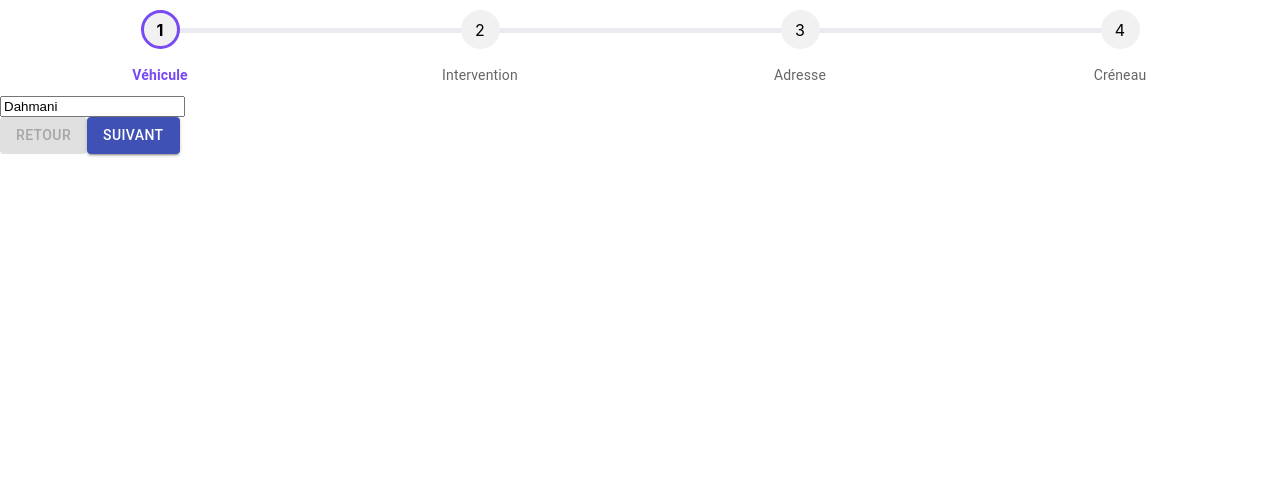
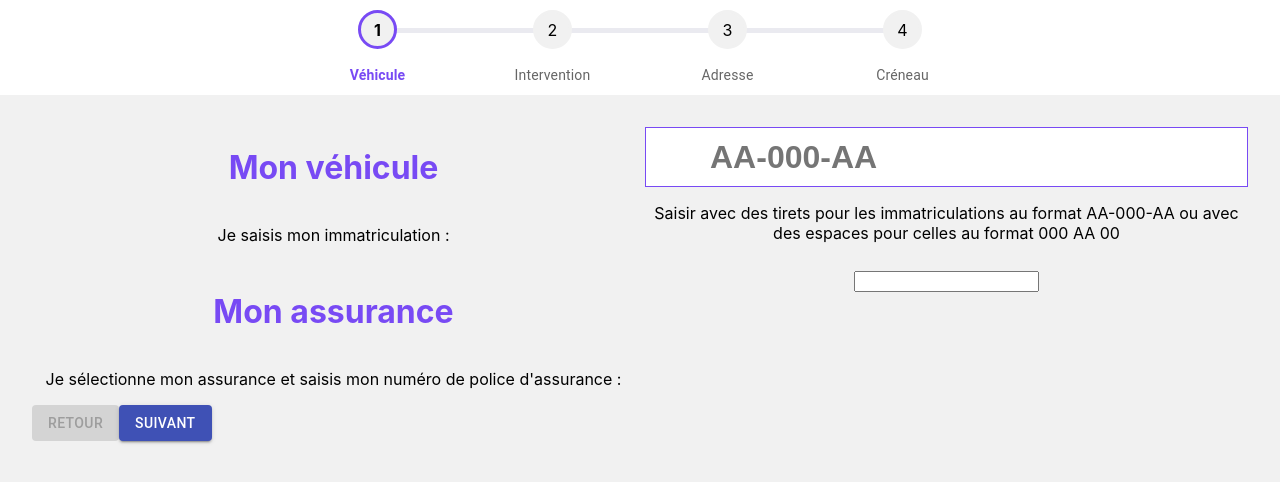
Before and after one commit to vedz/pare-brise, a React (Create React App) app: page / in a window 1280 px wide. Shown: the top 482 px of the page. Built offline with nearby package versions, Linux system fonts and the light colour scheme.

Commit message:
Starting Véhicule step

```diff
--- a/src/components/Formulaire/Formulaire.css
+++ b/src/components/Formulaire/Formulaire.css
@@ -0,0 +1,5 @@
+.formulaire{
+    flex:1;
+    background-color: #F1F1F1;
+    padding: 2em;
+}
--- a/src/components/Formulaire/Formulaire.js
+++ b/src/components/Formulaire/Formulaire.js
@@ -4,6 +4,7 @@ import Creneau from './Creneau/Creneau';
 import Intervention from './Intervention/Intervention';
 import Vehicule from './Vehicule/Vehicule';
 import { connect } from 'react-redux'
+import './Formulaire.css'
 
 const Formulaire = (props) => {
     console.log("[ Formulaire ]", props.reservation)
@@ -40,8 +41,11 @@ const Formulaire = (props) => {
         }
     }
 
-    //J'ai mis un formulaire globale mais peut etre ce serait mieux de faire un form par partie pour que la validation soit plus simple
-    return getFormulaireStep()
+    return (
+        <div className="formulaire">
+            {getFormulaireStep()}
+        </div>)
+
 
 
         ;
--- a/src/components/Formulaire/Vehicule/Vehicule.css
+++ b/src/components/Formulaire/Vehicule/Vehicule.css
@@ -0,0 +1,35 @@
+.wrapper-form{
+    display: grid;
+    grid-template-columns: 1fr;
+    grid-template-rows: 1fr;
+    grid-gap: 10px;
+}
+
+@media(min-width:767px){
+    .wrapper-form{
+        display: grid;
+        grid-template-columns: repeat(2, 1fr);
+        grid-template-rows: repeat(2, 1fr);
+        grid-gap: 10px;
+    }
+}
+
+.align-vertically{
+    display: flex;
+    align-items: center;
+    flex-direction: column;
+}
+
+.title{
+    color:#784af4;
+}
+
+.immatriculation-input{
+    width: 100%;
+    height: 60px;
+    font-size: 2em;
+    padding-left: 64px;
+    padding-right: 24px;
+    font-weight: bold;
+    border: 1px solid #784af4;
+}
--- a/src/components/Formulaire/Vehicule/Vehicule.js
+++ b/src/components/Formulaire/Vehicule/Vehicule.js
@@ -1,6 +1,7 @@
 import React from 'react';
 import { useForm } from 'react-hook-form';
 import Button from '@material-ui/core/Button';
+import './Vehicule.css'
 
 const Vehicule = ({ reservation, onSubmit, activeStep, steps, handleBack }) => {
 
@@ -13,7 +14,26 @@ const Vehicule = ({ reservation, onSubmit, activeStep, steps, handleBack }) => {
     return (
         <div>
             <form onSubmit={handleSubmit(onSubmit)}>
-                <input name="nom" ref={register} />
+                <div class="wrapper-form">
+                    <div className="immatriculation-title align-vertically ">
+                        <h1 className="title">Mon véhicule</h1>
+                        <p>Je saisis mon immatriculation :</p>
+                    </div>
+                    <div className="immatriculation-content align-vertically">
+                        <input className="immatriculation-input" name="nom" ref={register} placeholder="AA-000-AA" />
+                        <p style={{ textAlign: 'center' }}>Saisir avec des tirets pour les immatriculations au format AA-000-AA ou avec des espaces pour celles au format 000 AA 00</p>
+
+                    </div>
+                    <div className="assurance-title align-vertically">
+                        <h1 className="title">Mon assurance</h1>
+                        <p style={{ textAlign: 'center' }}>Je sélectionne mon assurance et saisis mon numéro de police d'assurance :</p>
+                    </div>
+                    <div className="assurance-content align-vertically">
+                        <input name="nom" ref={register} />
+                    </div>
+                </div>
+
+
             </form>
             <Button
                 color="primary"
--- a/src/components/Stepper/Stepper.css
+++ b/src/components/Stepper/Stepper.css
@@ -1,3 +1,7 @@
 .stepNumber {
     color: black;
 }
+.stepper{
+    display: flex;
+    justify-content: center;
+}
--- a/src/components/Stepper/Stepper.js
+++ b/src/components/Stepper/Stepper.js
@@ -38,7 +38,7 @@ const useCustomStepIconStyles = makeStyles({
     root: {
         color: '#eaeaf0',
         display: 'flex',
-        height: 33,
+        // height: 33,
         zIndex: 1,
         alignItems: 'center',
         borderRadius: '50%',
@@ -98,6 +98,10 @@ function CustomStepIcon(props) {
 const classesStepper = makeStyles((theme) => ({
     root: {
         padding: '10px 0',
+        width: '400px',
+        '@media (min-width:767px)': {
+            width: '700px'
+        }
     },
 }));
 
@@ -128,7 +132,7 @@ const stepper = ({ steps, activeStep }) => {
     console.log('[Stepper Component]');
 
     return (
-        <div>
+        <div className="stepper">
             <Stepper
                 classes={classesS}
                 activeStep={activeStep}
--- a/src/containers/reservation/Reservation.js
+++ b/src/containers/reservation/Reservation.js
@@ -4,6 +4,7 @@ import Button from '@material-ui/core/Button';
 import Formulaire from '../../components/Formulaire/Formulaire';
 import * as actionTypes from '../../store/actions'
 import { connect } from 'react-redux'
+import './Reservation.css'
 
 
 function getSteps() {
--- a/src/containers/reservation/reservation.css
+++ b/src/containers/reservation/reservation.css
@@ -0,0 +1,5 @@
+.reservation{
+    display: flex;
+    flex-direction: column;
+    height: 100vh;
+}
--- a/src/index.css
+++ b/src/index.css
@@ -1,3 +1,7 @@
+*{
+  box-sizing: border-box;
+}
+
 body {
   margin: 0;
   font-family: -apple-system, BlinkMacSystemFont, 'Segoe UI', 'Roboto', 'Oxygen',
@@ -5,6 +9,7 @@ body {
     sans-serif;
   -webkit-font-smoothing: antialiased;
   -moz-osx-font-smoothing: grayscale;
+
 }
 
 code {
--- a/src/store/reducer.js
+++ b/src/store/reducer.js
@@ -1,8 +1,8 @@
 import * as actionTypes from './actions'
 
 const initialState = {
-    nom: 'Dahmani',
-    prenom: 'Kévin'
+    nom: '',
+    prenom: ''
 }
 
 const reducer = (state = initialState, action) => {
```
